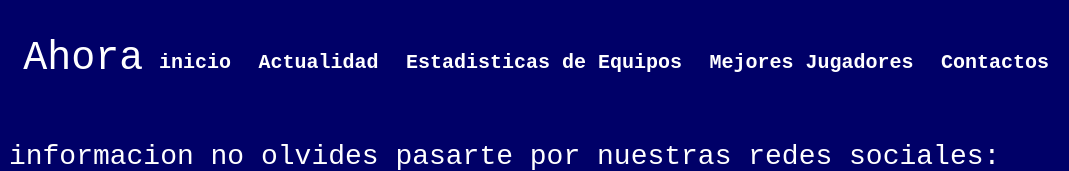
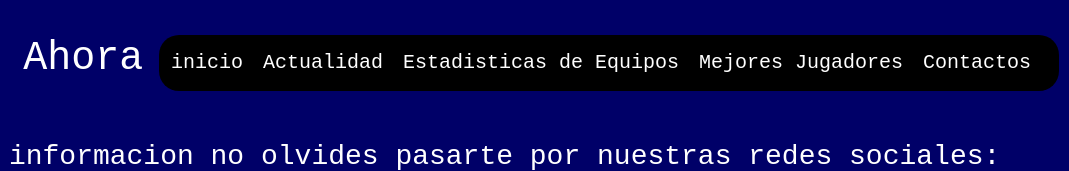
Before and after one commit to AGusz2003/proyecto1coder, a website: page paginas/actualidad.html in a window 1280 px wide. Shown: the top 171 px of the page, 211-1280 px from the left. Drawn offline with nearby package versions, Linux system fonts and the light colour scheme; a web font is replaced by a local one.

Commit message:
correciones de boostrap e uls

```diff
--- a/css/estilos.css
+++ b/css/estilos.css
@@ -6,6 +6,16 @@ header{
   min-height: 125px;
   align-items: center;
   padding: 10px;
+}
+.navbar{
+  display: flex;
+  flex-wrap: wrap;
+  padding-left: 0px;
+  margin-bottom: 0px;
+  list-style: none;
+  border-radius: 20px;
+  background-color: #000000;
+
 }
 
 .logo{
--- a/paginas/actualidad.html
+++ b/paginas/actualidad.html
@@ -21,20 +21,18 @@
     <h1 class="titulo header">Nba Ahora</h1>
   </div>
 
- <nav>
-      <ul class="nav">
-         <li>
-             <a href="../index.html">inicio</a></li>
-         <li>
-             <a href="./actualidad.html">Actualidad</a></li>
-         <li>
-             <a href="./estdeequipos.html">Estadisticas de Equipos</a></li>
-         <li>
-             <a href="./mejoresjugadores.html">Mejores Jugadores</a></li>
-         <li>
-             <a href="./contacto.html">Contactos</a></li>
-      </ul>
-  </nav>
+  <nav>
+    <nav class="navbar">
+      <div class="container-fluid">
+        <a class="navbar-brand" href="../index.html">inicio</a>
+        <a class="navbar-brand" href="./actualidad.html">Actualidad</a>
+        <a class="navbar-brand" href="./estdeequipos.html">Estadisticas de Equipos</a>
+        <a class="navbar-brand" href="./mejoresjugadores.html">Mejores Jugadores</a>
+        <a class="navbar-brand" href="./contacto.html">Contactos</a>
+
+      </div>
+    </nav>
+    </nav>
 </header>
 <main>
 
@@ -77,7 +75,8 @@
     </div>
 
     </footer>
-  </section>
+    <script src="https://cdn.jsdelivr.net/npm/bootstrap@5.1.3/dist/js/bootstrap.bundle.min.js" integrity="sha384-ka7Sk0Gln4gmtz2MlQnikT1wXgYsOg+OMhuP+IlRH9sENBO0LRn5q+8nbTov4+1p" crossorigin="anonymous"></script>
+
 
   </body>
 </html>
```
Also changed, not shown: index.html (+11 -12 lines), paginas/contacto.html (+12 -14 lines), paginas/estdeequipos.html (+13 -15 lines), paginas/mejoresjugadores.html (+12 -16 lines).
